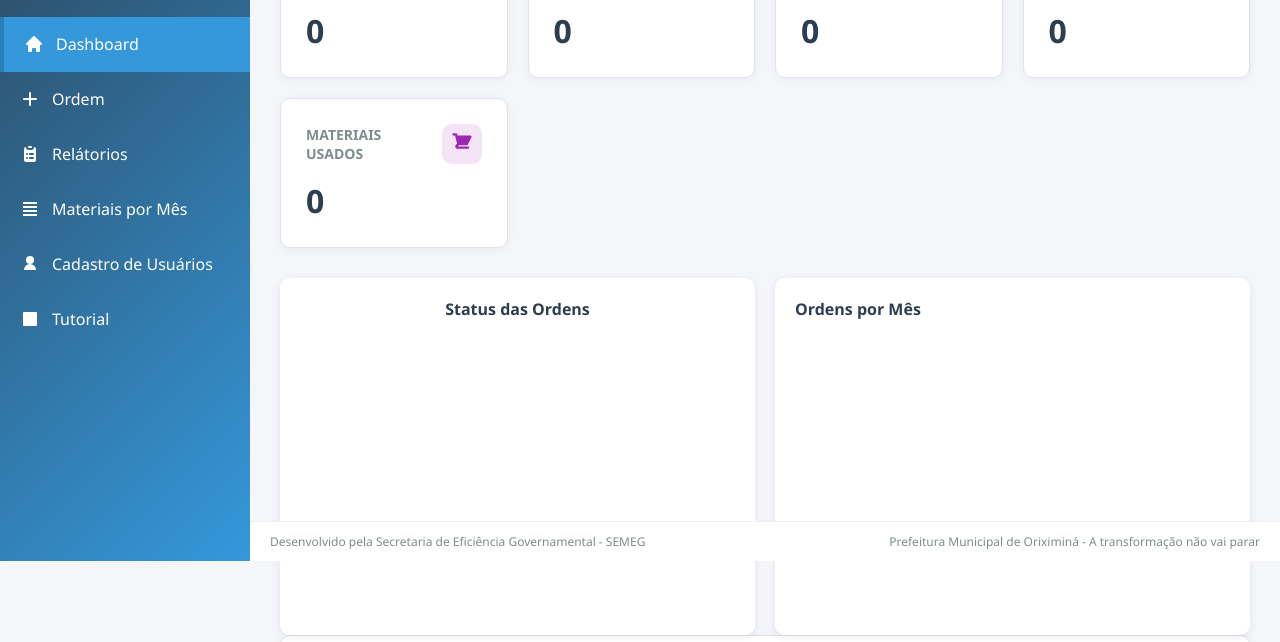
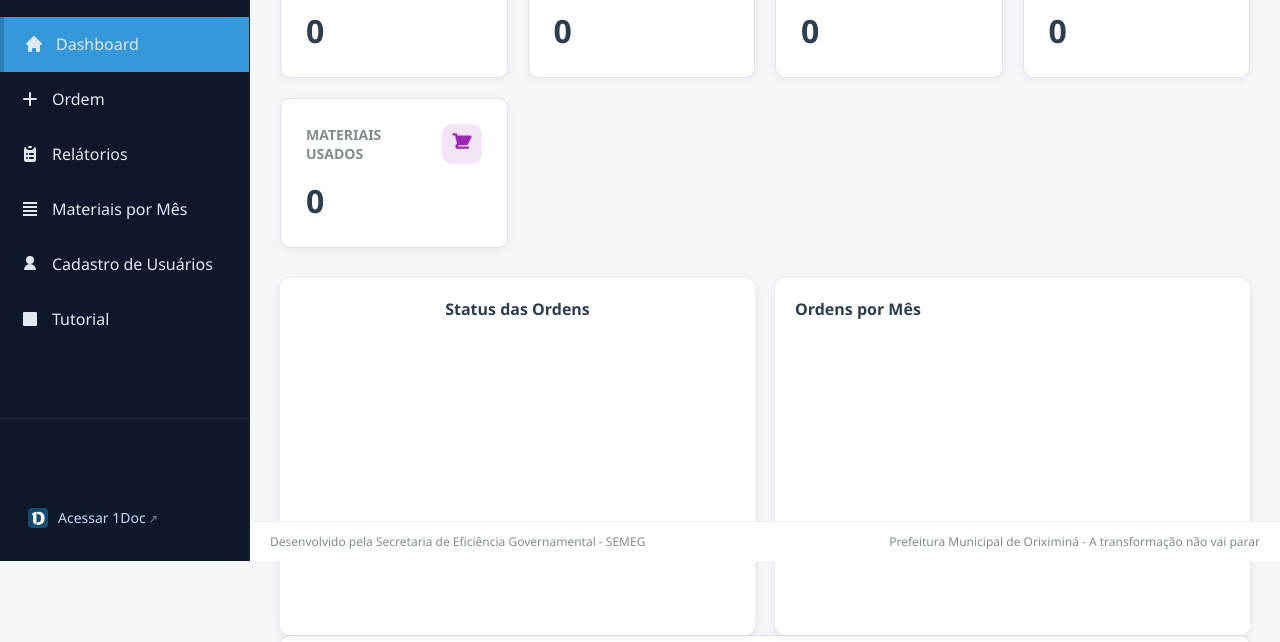
Before and after one commit to HectorCardoso53/SEINFRA, a website with bundled scripts: page dashboard.html in a window 1280 px wide. Shown: the part 239-881 px from the top of the page. Built offline with nearby package versions, Linux system fonts and the light colour scheme; no server answers; a script that the page names is missing.

Commit message:
ajuste sidebar + integração 1doc

```diff
--- a/assets/css/style.css
+++ b/assets/css/style.css
@@ -59,21 +59,21 @@
        margin-left: auto;
    }
 
-   .btn-icon{
-    width:30px;
-    height:30px;
-    padding:0;
-    display:flex;
-    align-items:center;
-    justify-content:center;
-}
-
-.acoes{
-    display:flex;
-    flex-direction:column;
-    gap:4px;
-    align-items:center;
-}
+   .btn-icon {
+       width: 30px;
+       height: 30px;
+       padding: 0;
+       display: flex;
+       align-items: center;
+       justify-content: center;
+   }
+
+   .acoes {
+       display: flex;
+       flex-direction: column;
+       gap: 4px;
+       align-items: center;
+   }
 
    .container {
        display: flex;
@@ -100,6 +100,56 @@
 
    }
 
+   .sidebar {
+       display: flex;
+       flex-direction: column;
+       height: 100vh;
+       background: #0f172a;
+       /* azul escuro moderno */
+       color: #e2e8f0;
+       border-right: 1px solid rgba(255, 255, 255, 0.05);
+   }
+
+   .menu-footer {
+       margin-top: auto;
+       padding: 16px;
+       border-top: 1px solid rgba(255, 255, 255, 0.08);
+   }
+
+   /* Reaproveita o estilo do menu, mas com destaque sutil */
+   .menu-footer .menu-item {
+       display: flex;
+       align-items: center;
+       gap: 10px;
+       padding: 10px 12px;
+       border-radius: 10px;
+       text-decoration: none;
+       color: #cbd5f5;
+       transition: all 0.25s ease;
+       font-size: 14px;
+   }
+
+   /* Hover elegante */
+   .menu-footer .menu-item:hover {
+       background: rgba(59, 130, 246, 0.15);
+       color: #fff;
+       transform: translateX(3px);
+   }
+
+   /* Ícone mais refinado */
+   .menu-footer svg {
+       width: 18px;
+       height: 18px;
+       opacity: 0.8;
+   }
+
+   /* Indicador de link externo */
+   .menu-footer .menu-item span::after {
+       content: " ↗";
+       font-size: 12px;
+       opacity: 0.6;
+   }
+
    .assinaturas {
        display: flex;
        justify-content: space-around;
@@ -112,6 +162,20 @@
        border-collapse: collapse;
 
    }
+
+   .menu-icon-img {
+    width: 20px;
+    height: 20px;
+    object-fit: contain;
+    border-radius: 4px; /* suaviza se tiver fundo */
+}
+
+/* Garante alinhamento com os outros itens */
+.menu-item {
+    display: flex;
+    align-items: center;
+    gap: 10px;
+}
 
    /* Header da Sidebar */
    .sidebar-header {
@@ -345,9 +409,10 @@
    #page-relatorios table {
        width: 100%;
    }
-   #page-relatorios table{
-    table-layout: fixed;
-}
+
+   #page-relatorios table {
+       table-layout: fixed;
+   }
 
    #page-relatorios th,
    #page-relatorios td {
@@ -356,9 +421,9 @@
        word-break: break-word;
    }
 
-   #page-relatorios td:nth-child(6){
-    max-width:260px;
-}
+   #page-relatorios td:nth-child(6) {
+       max-width: 260px;
+   }
 
    table {
        width: 100%;
@@ -927,7 +992,7 @@
 
    .main-content {
        padding-bottom: 60px;
-       overflow-x:hidden;
+       overflow-x: hidden;
    }
 
    /* =========================
--- a/assets/js/firestore.js
+++ b/assets/js/firestore.js
@@ -14,7 +14,6 @@ import {
   updateDoc,
   startAfter,
   deleteDoc,
-  deleteField,
   runTransaction,
 } from "https://www.gstatic.com/firebasejs/10.7.1/firebase-firestore.js";
 
--- a/dashboard.html
+++ b/dashboard.html
@@ -83,7 +83,14 @@
                 <span>Tutorial</span>
             </div>
 
-
+            <div class="menu-footer">
+                <a href="https://oriximina.1doc.com.br/b.php?pg=o/login&n=3" target="_blank" class="menu-item">
+                    <a href="https://oriximina.1doc.com.br/b.php?pg=o/login&n=3" target="_blank" class="menu-item">
+                        <img src="assets/img/1doc.png" alt="1Doc" class="menu-icon-img">
+                        <span>Acessar 1Doc</span>
+                    </a>
+                </a>
+            </div>
         </div>
 
         <!-- Main Content -->
```
